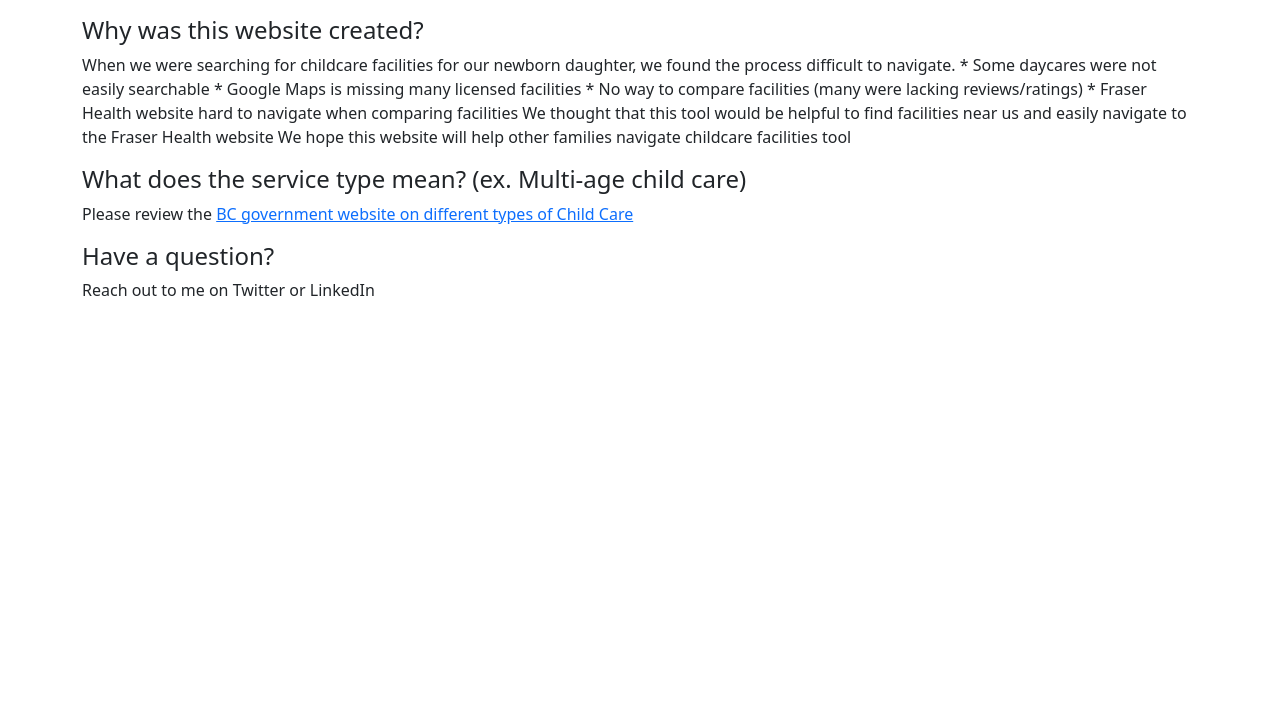
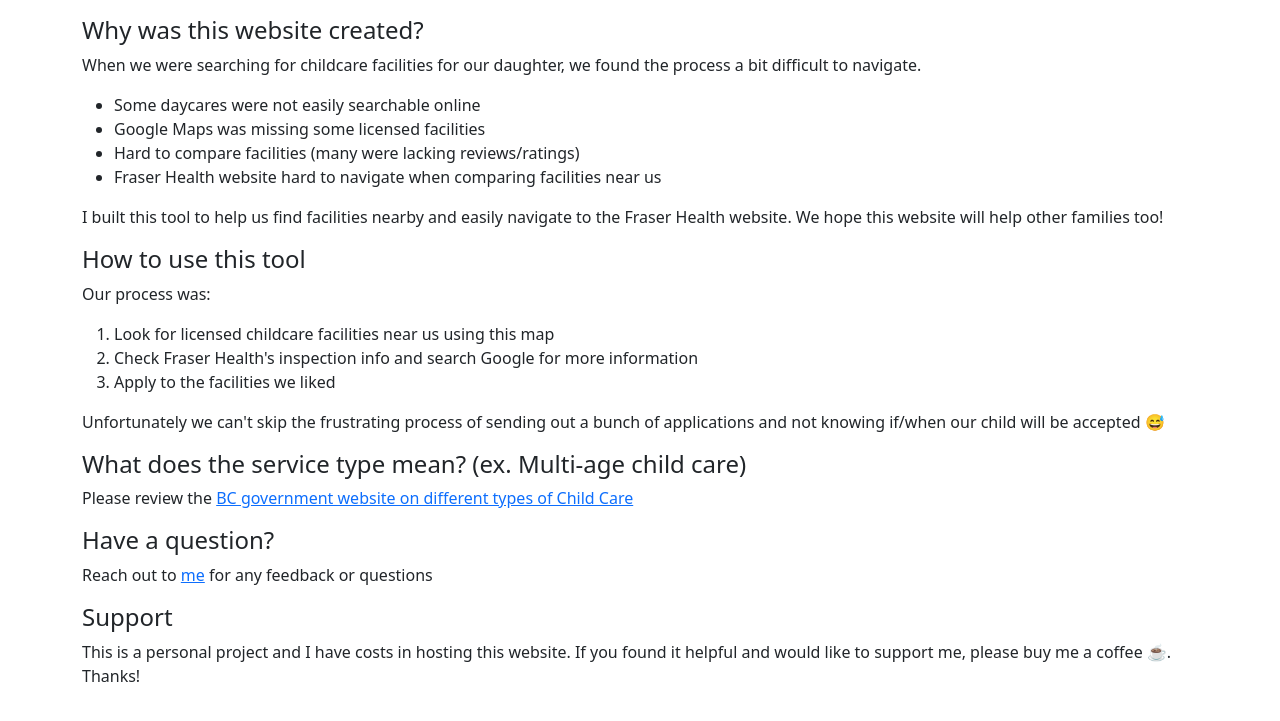
Before and after one commit to kronomon/fraser-health-childcare-map, a Flask app: page /faq in a window 1280 px wide. Shown: the part 56-777 px from the top of the page. Run offline with Flask 2, Linux system fonts and the light colour scheme; parts of the project's set-up code (start-up, migrations or seed data) failed here and were passed over.

Commit message:
update faq

```diff
--- a/ccmap/templates/base.html
+++ b/ccmap/templates/base.html
@@ -20,7 +20,7 @@
   </head>
   <nav class="navbar navbar-expand-lg navbar-light bg-light">
     <div class="container-fluid">
-      <a class="navbar-brand" href="#">BC Daycare Locator</a>
+      <a class="navbar-brand" href="/">BC Daycare Locator</a>
       <button class="navbar-toggler" type="button" data-bs-toggle="collapse" data-bs-target="#navbarSupportedContent" aria-controls="navbarSupportedContent" aria-expanded="false" aria-label="Toggle navigation">
         <span class="navbar-toggler-icon"></span>
       </button>
--- a/ccmap/templates/faq.html
+++ b/ccmap/templates/faq.html
@@ -10,22 +10,34 @@
       <div class="col">
             <h4>Why was this website created?</h4>
             <p>
-            When we were searching for childcare facilities for our newborn daughter, we found the process difficult to navigate.
-            * Some daycares were not easily searchable
-            * Google Maps is missing many licensed facilities
-            * No way to compare facilities (many were lacking reviews/ratings)
-            * Fraser Health website hard to navigate when comparing facilities
-
-            We thought that this tool would be helpful to find facilities near us and easily navigate to the Fraser Health website
-
-            We hope this website will help other families navigate childcare facilities tool
+            When we were searching for childcare facilities for our daughter, we found the process a bit difficult to navigate.
+            <ul>
+                <li>Some daycares were not easily searchable online</li>
+                <li>Google Maps was missing some licensed facilities</li>
+                <li>Hard to compare facilities (many were lacking reviews/ratings)</li>
+                <li>Fraser Health website hard to navigate when comparing facilities near us</li>
+            </ul>
+            I built this tool to help us find facilities nearby and easily navigate to the Fraser Health website.
+            We hope this website will help other families too!
             </p>
+            <h4>How to use this tool</h4>
+            <p>
+            Our process was:
+            <ol>
+                <li>Look for licensed childcare facilities near us using this map</li>
+                <li>Check Fraser Health's inspection info and search Google for more information</li>
+                <li>Apply to the facilities we liked</li>
+            </ol>
+            <p>Unfortunately we can't skip the frustrating process of sending out a bunch of applications and not knowing if/when our child will be accepted 😅</p>
             <h4>What does the service type mean? (ex. Multi-age child care)</h4>
             <p>Please review the <a href="https://www.gov.bc.ca/gov/content/family-social-supports/caring-for-young-children/how-to-access-child-care/licensed-unlicensed-child-care">BC government website on different types of Child Care</a>
             </p>
             <h4>Have a question?</h4>
-            <p>Reach out to me on Twitter or LinkedIn
+            <p>Reach out to <a href="mailto: lamontkwc@gmail.com">me</a> for any feedback or questions
             </p>
+            <h4>Support</h4>
+            <p>This is a personal project and I have costs in hosting this website. If you found it helpful and would like to support me, please buy me a coffee ☕. Thanks!</p>
+            <script type="text/javascript" src="https://cdnjs.buymeacoffee.com/1.0.0/button.prod.min.js" data-name="bmc-button" data-slug="lamontc" data-color="#FFDD00" data-emoji=""  data-font="Cookie" data-text="Buy me a coffee" data-outline-color="#000000" data-font-color="#000000" data-coffee-color="#ffffff" ></script>
         </div>
     </div>
 </div>
--- a/ccmap/templates/mapview.html
+++ b/ccmap/templates/mapview.html
@@ -10,6 +10,8 @@
     <div class="row mb-3 mt-3">
       <div class="col">
         <h2>Fraser Health ChildCare Map</h2>
+        Looking for licensed daycares near you in the Fraser Health region? You're in the right place 🙂
+        <hr/>
       </div>
       <form method="POST">
         <div class="col-md-4 mb-3">
```
